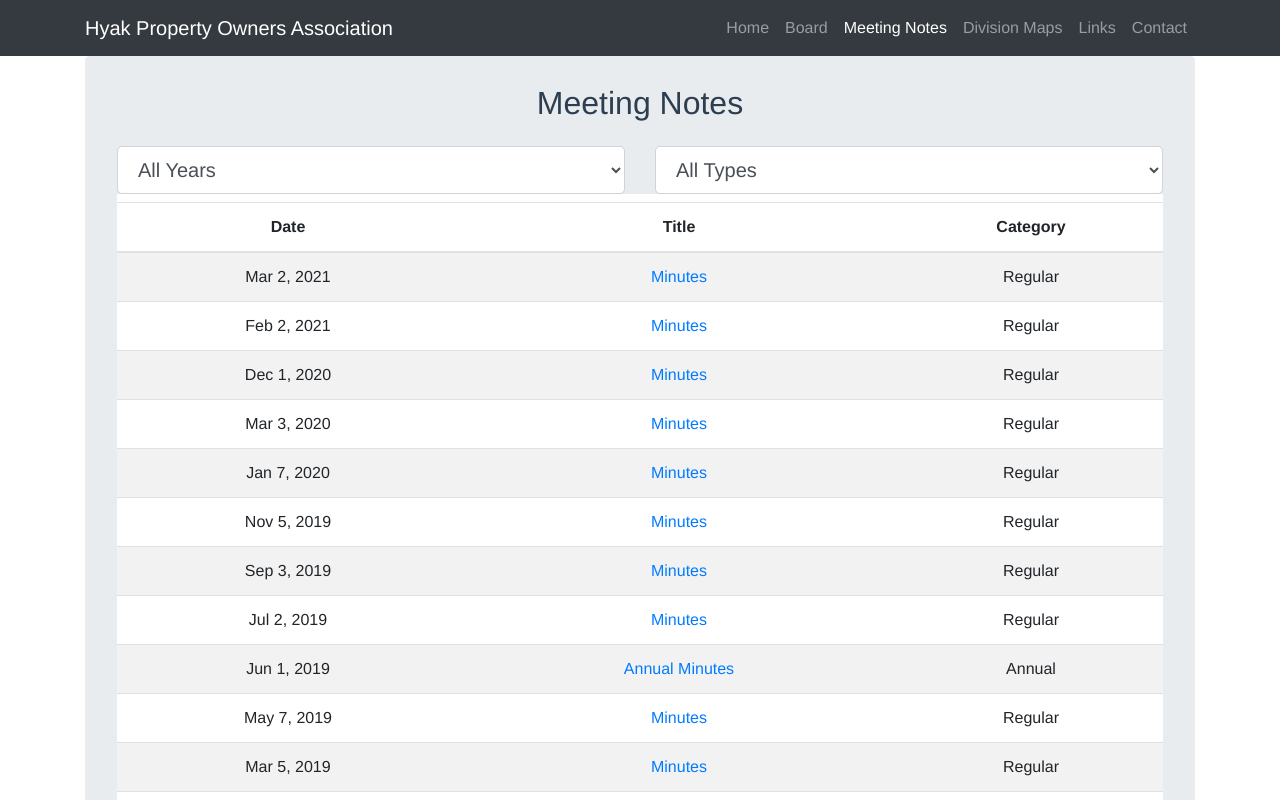
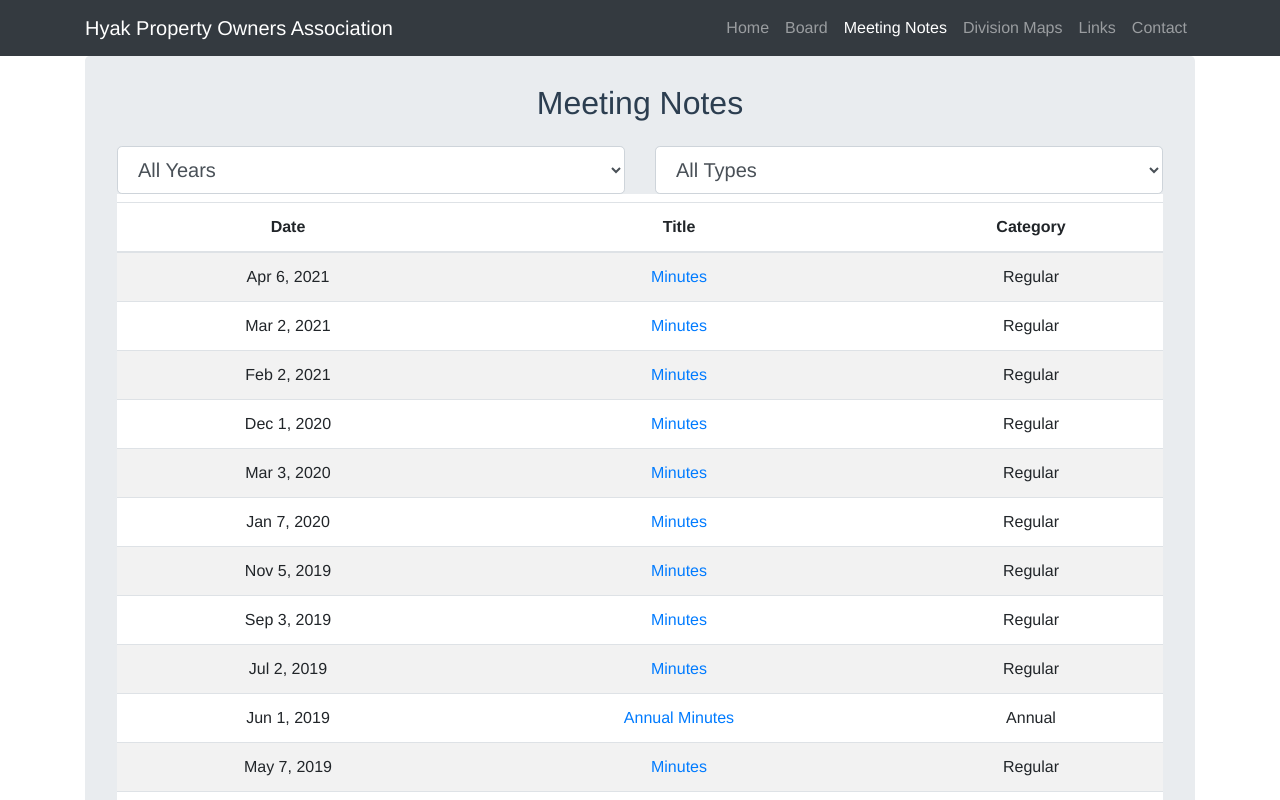
Before and after one commit to TheGauntt/hyak.life, a Vue app: page /meeting_notes in a window 1280 px wide. Shown: the top 800 px of the page. Built offline with nearby package versions, Linux system fonts and the light colour scheme; what vue-toasted would draw is missing.

Commit message:
Aaron Sorkin

```diff
--- a/src/data/meetingNotes.ts
+++ b/src/data/meetingNotes.ts
@@ -14,6 +14,12 @@ export interface IMeeting {
  * 2021 - What have you done with your hair?
  */
 const entriesFor2021: IMeeting[] = [
+  {
+    date: "2021-04-06",
+    category: "regular",
+    title: "Minutes",
+    filename: "04-06-2021 HPOA Minutes.pdf",
+  },
   {
     date: "2021-03-02",
     category: "regular",
@@ -87,11 +93,11 @@ const entriesFor2019: IMeeting[] = [
     filename: "HPOA Minutes 3-5-2019.pdf",
   },
   {
-	date: "2019-06-01",
-	category: "annual",
+    date: "2019-06-01",
+    category: "annual",
     title: "Annual Minutes",
     filename: "HPOA Annual Meeting Minutes 6-1-2019 posted to website.pdf",
-  }
+  },
 ];
 
 /**
--- a/src/views/Home.vue
+++ b/src/views/Home.vue
@@ -5,7 +5,7 @@
       <div class="row">
         <div class="col-lg-12">
           <div class="alert alert-warning alert-dismissible fade show mt-2" role="alert">
-           Time to dust off the address book, we're now at <a href="mailto:hpoahyak@outlook.com">hpoahyak@outlook.com</a>
+           <a href="/meeting_notes">Meeting notes</a> updated (April 6th, 2021)
             <button type="button" class="close" data-dismiss="alert" aria-label="Close">
               <span aria-hidden="true">&times;</span>
             </button>
```
Also changed, not shown: 1 other file (tests, documents, lock files or other folders).
